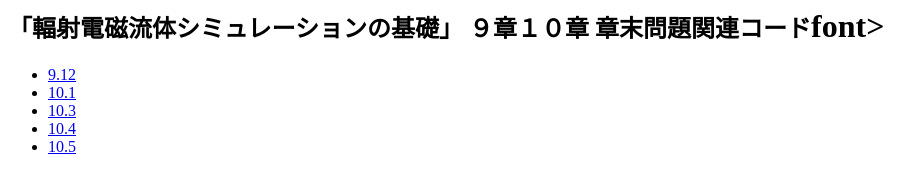
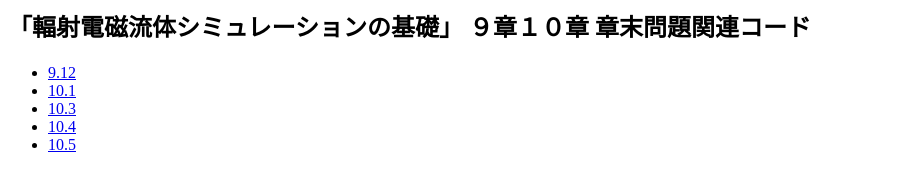
Before and after one commit to susa-hajime/tennmonn_SPH, a plain HTML site: page index.html in a window 1280 px wide. Shown: the whole page, without its empty margins (0-923 px from the left). Drawn offline with Linux system fonts and the light colour scheme.

Commit message:
Update index.html

```diff
--- a/index.html
+++ b/index.html
@@ -3,7 +3,7 @@
 </head>
 <BASEFONT size=4>
 
-<h1><font size="5">  「輻射電磁流体シミュレーションの基礎」 ９章１０章 章末問題関連コード</font>font><h1></h1>
+<h1><font size="5">  「輻射電磁流体シミュレーションの基礎」 ９章１０章 章末問題関連コード</font></h1>
 <ul>
   <li><A href="sedov/">9.12</A></li>
    <li><A href="./photon_cons.tgz">10.1</A></li>
```
